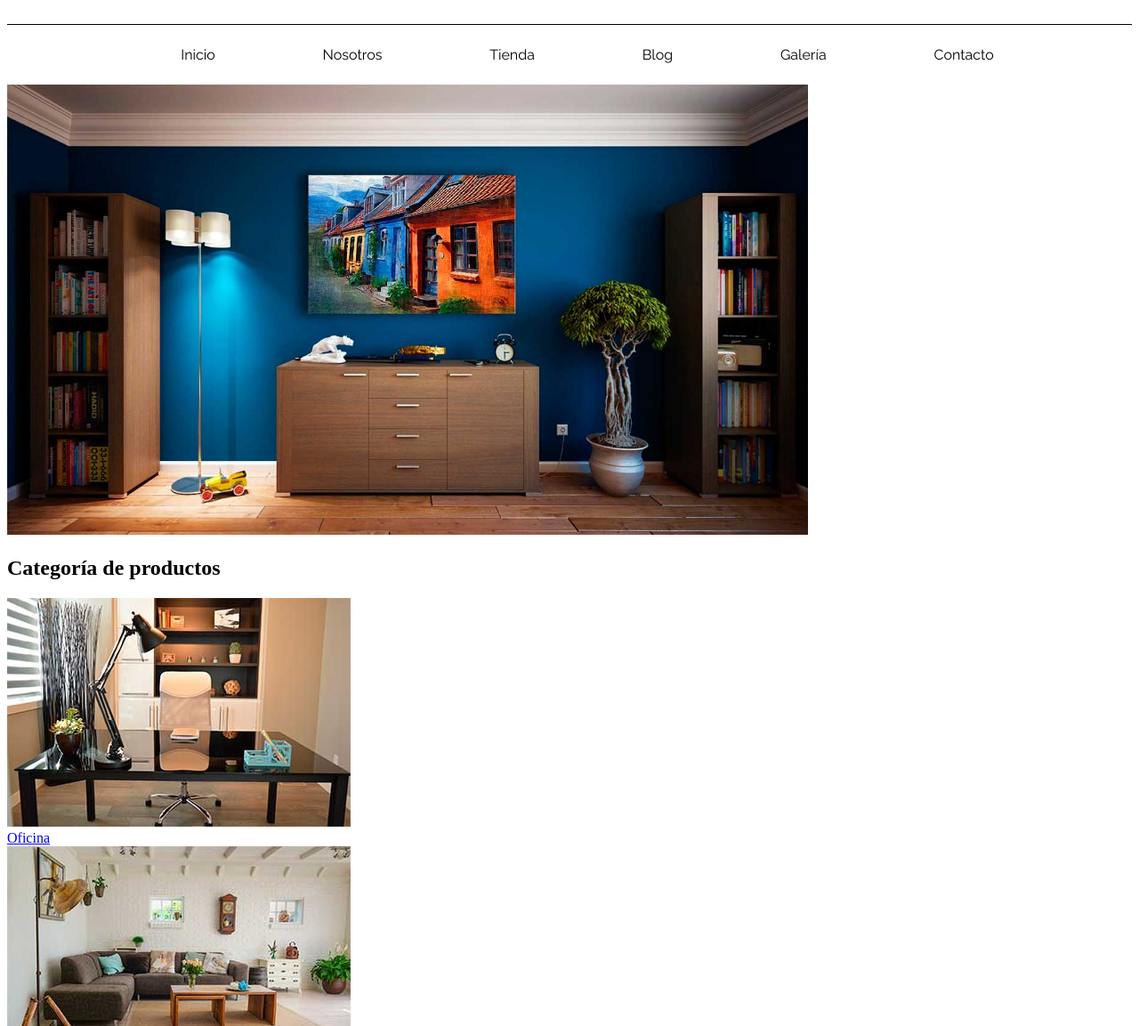
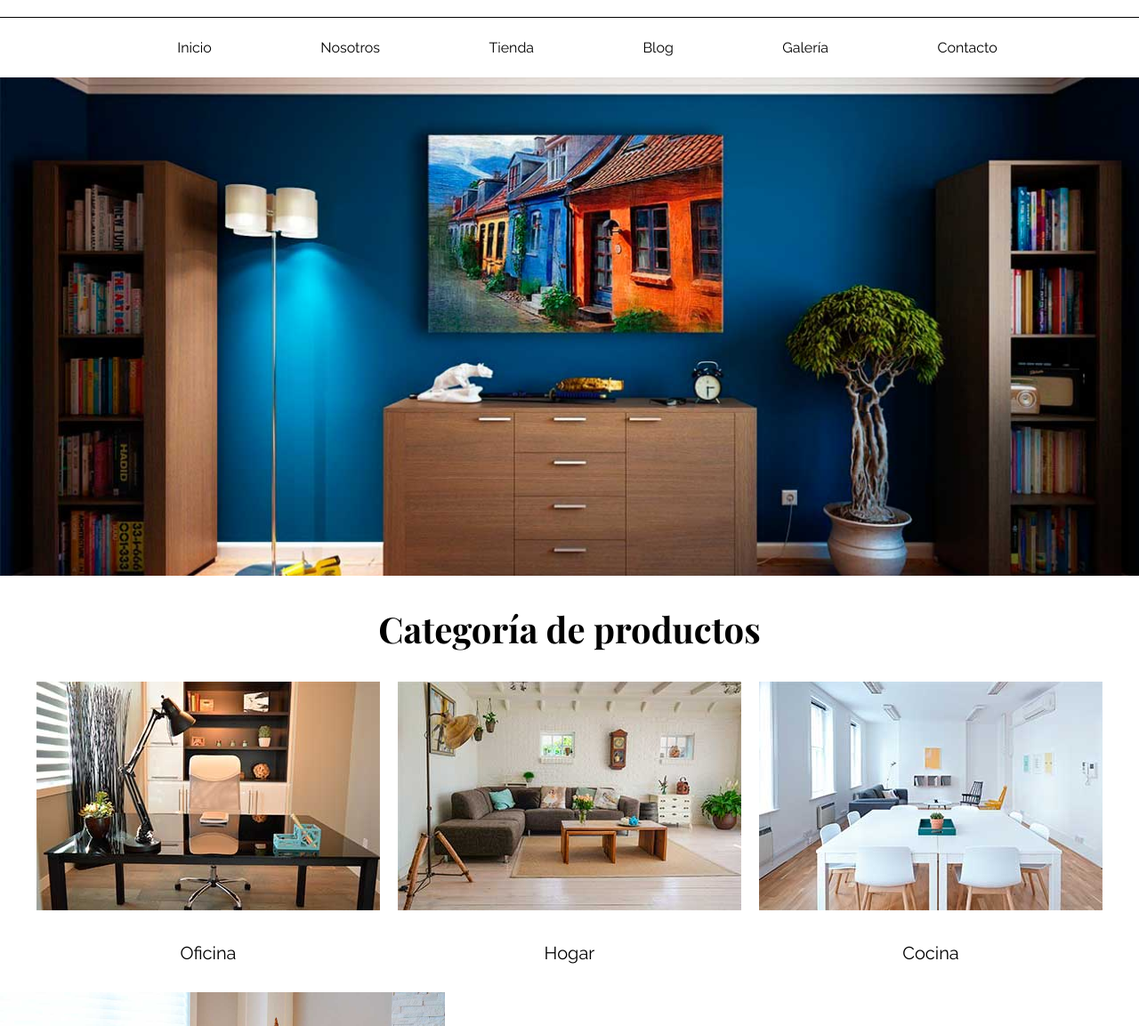
Before and after one commit to PiCab-LP/Reto-2---Semana-3, a plain HTML site: page index.html in a window 1280 px wide. Shown: the part 147-1300 px from the top of the page at 89% size. Drawn offline with nearby package versions, Linux system fonts and the light colour scheme; a web font is replaced by a local one.

Commit message:
category commit

```diff
--- a/index.html
+++ b/index.html
@@ -29,32 +29,34 @@
         </div>
     </header>
 
-    <div>
-        <img src="/img/principal.jpg" alt="Un cuarto con decoración" width="900">
+    <div class="banner1">
+        <img src="/img/principal.jpg" alt="Un cuarto con decoración">
     </div>
 
     <main>
         <section>
-            <h2>Categoría de productos</h2>
-            <div>
+            <h2 class="categoriaproducts">Categoría de productos</h2>
+            <div class="categoria1">
+                <div class="container-cat">
                     <div>
                         <img src="/img/categoria1.jpg" alt="Una oficina">
                     </div>
-                <a href="#">Oficina</a>
+                    <a href="#" class="itemcategory">Oficina</a>
                 </div>
 
-            <div>
+                <div class="container-cat">
                     <div>
                         <img src="/img/categoria2.jpg" alt="La sala de estar de una casa">
                     </div>
-                <a href="#">Hogar</a>
+                    <a href="#" class="itemcategory">Hogar</a>
                 </div>
 
-            <div>
+                <div class="container-cat">
                     <div>
                         <img src="/img/categoria3.jpg" alt="La cocina de una casa">
                     </div>
-                <a href="#">Cocina</a>
+                    <a href="#" class="itemcategory">Cocina</a>
+                </div>
             </div>
         </section>
 
--- a/styles.css
+++ b/styles.css
@@ -2,6 +2,10 @@
     --primary-font:"Playfair Display", serif;
     --secondary-font:"Raleway", sans-serif;
 
+}
+
+body{
+    margin: 0;
 }
 .title{
     padding: 1rem;
@@ -36,3 +40,41 @@ span{
     color: black;
     text-decoration: none;
 }
+
+.banner1{
+    object-fit: cover;
+    width: 100%;
+    height: 35rem;
+    margin: 0;
+    padding: 0;
+}
+
+.banner1 img{
+    width: 100%;
+    object-fit: cover;
+    height: 35rem;
+
+}
+
+.categoriaproducts{
+    font-family: var(--primary-font);
+    font-size: 40px;
+    text-align: center;
+}
+
+.categoria1{
+    display: flex;
+    justify-content: center;
+    gap: 20px;
+}
+.container-cat{
+    text-align: center;
+}
+.itemcategory{
+    color: black;
+    text-decoration: none;
+    font-family: var(--secondary-font);
+    font-size: 20px;
+    padding: 2rem;
+    display: block;
+}
```
Lines whose indentation alone changed are shown as unchanged.
